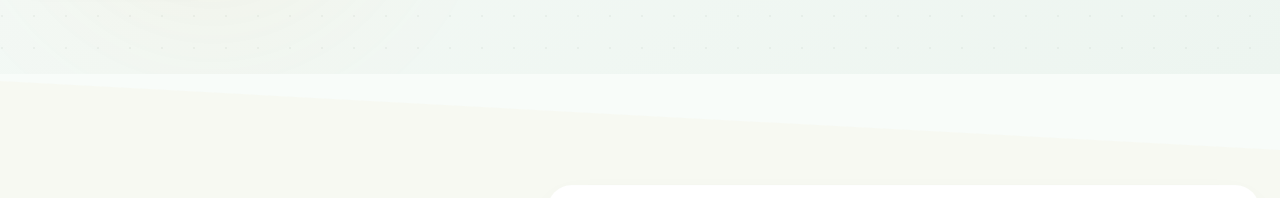
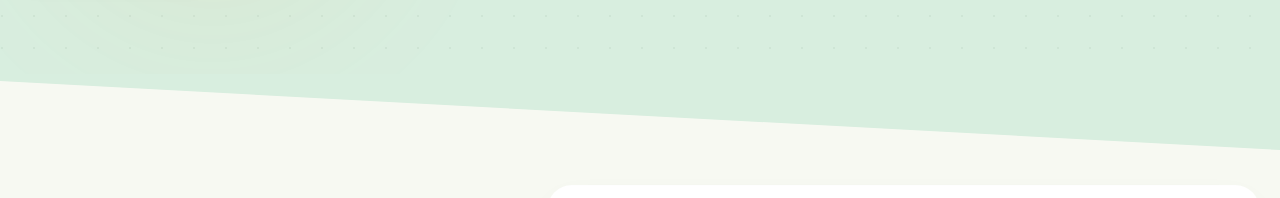
Before and after one commit to BYIRINGIRO-Samuel/Agro-hub, a Next.js app: page / in a window 1280 px wide. Shown: the part 2275-2473 px from the top of the page. Built offline with nearby package versions, Linux system fonts and the light colour scheme.

Commit message:
Update Features section to a vivid light green background color for better visual hierarchy

```diff
--- a/app/components/QASection.tsx
+++ b/app/components/QASection.tsx
@@ -29,7 +29,7 @@ export default function QASection() {
       {/* Angled SVG Top Divider pointing into the previous section */}
       <div className="absolute top-0 left-0 w-full overflow-hidden leading-none pointer-events-none z-0 transform -translate-y-1">
           <svg className="relative block w-full h-[40px] md:h-[80px]" viewBox="0 0 1200 120" preserveAspectRatio="none">
-             <path d="M1200 120L0 16.48V0h1200v120z" className="text-[#f8fcf9] fill-current" />
+             <path d="M1200 120L0 16.48V0h1200v120z" className="text-[#d8eedf] fill-current" />
           </svg>
       </div>
       <div className="max-w-7xl mx-auto grid grid-cols-1 lg:grid-cols-12 gap-10 lg:gap-8 relative z-10">
--- a/app/page.tsx
+++ b/app/page.tsx
@@ -201,7 +201,7 @@ export default function Home() {
       </main>
 
       {/* Interactive Features / Services Section (Blob Layout) */}
-      <section className="relative w-full py-16 md:py-24 px-6 bg-gradient-to-br from-[#f8fcf9] to-[#edf5f0] overflow-hidden mt-8 md:mt-0">
+      <section className="relative w-full py-16 md:py-24 px-6 bg-[#d8eedf] overflow-hidden mt-8 md:mt-0">
         {/* Wavy top divider from About */}
         <div className="absolute top-0 left-0 w-full overflow-hidden leading-none pointer-events-none transform -translate-y-1 z-10">
           <svg className="w-full h-8 md:h-16 text-white fill-current" viewBox="0 0 1200 120" preserveAspectRatio="none">
@@ -210,7 +210,7 @@ export default function Home() {
         </div>
 
         {/* Decorative Grid Pattern */}
-        <div className="absolute inset-0 pointer-events-none opacity-[0.04]" style={{ backgroundImage: 'radial-gradient(circle at 2px 2px, #14351a 1px, transparent 0)', backgroundSize: '32px 32px' }}></div>
+        <div className="absolute inset-0 pointer-events-none opacity-[0.05]" style={{ backgroundImage: 'radial-gradient(circle at 2px 2px, #14351a 1px, transparent 0)', backgroundSize: '32px 32px' }}></div>
 
         {/* Floating Decorative Orbs */}
         <div className="absolute top-10 right-10 w-96 h-96 bg-brand-green rounded-full filter blur-[100px] opacity-[0.08] animate-blob"></div>
```
